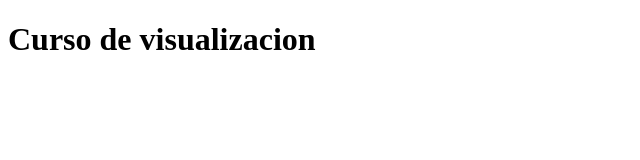
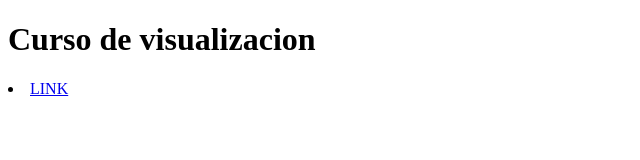
Before and after one commit to fabianalejandrogomez/zoo-words, a plain HTML site: page index.html in a window 1280 px wide. Shown: the full height of the page, 0-640 px from the left. Drawn offline with Linux system fonts and the light colour scheme.

Commit message:
Update index.html

```diff
--- a/index.html
+++ b/index.html
@@ -7,5 +7,6 @@
 </head>
 <body>
   <h1>Curso de visualizacion</h1>
+   <li><a href="zoo-words.txt">LINK</a></li>
 </body>
 </html>
```
